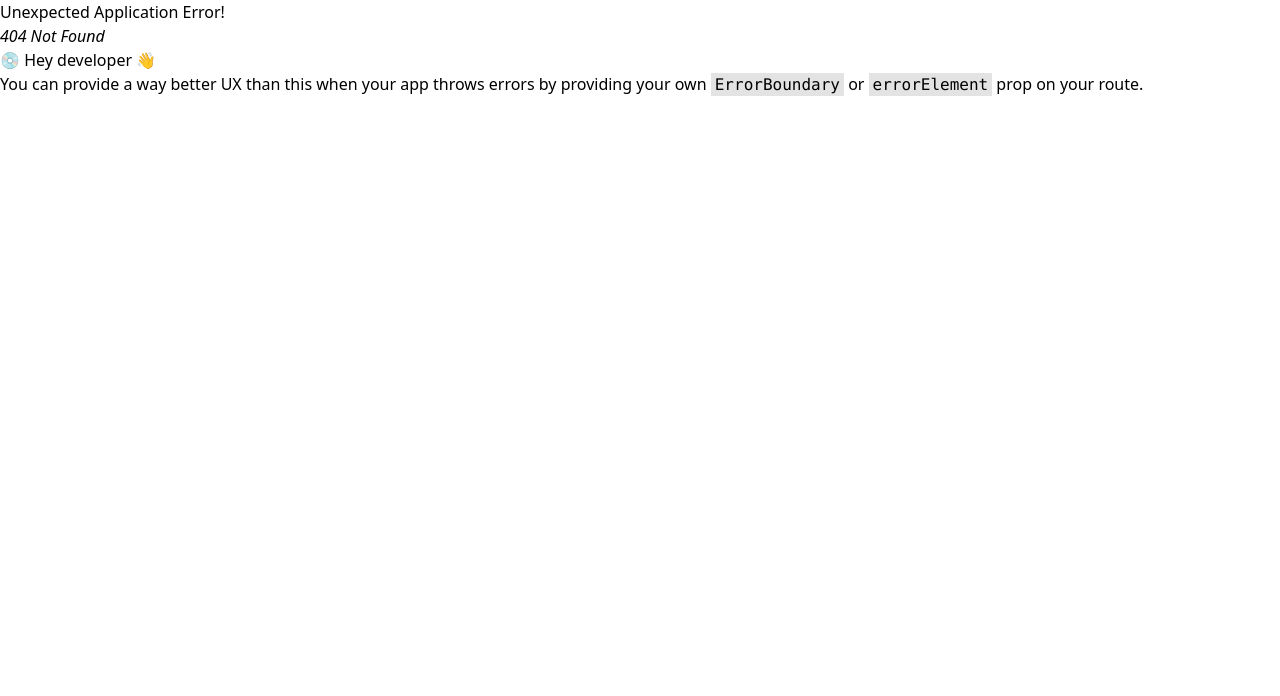
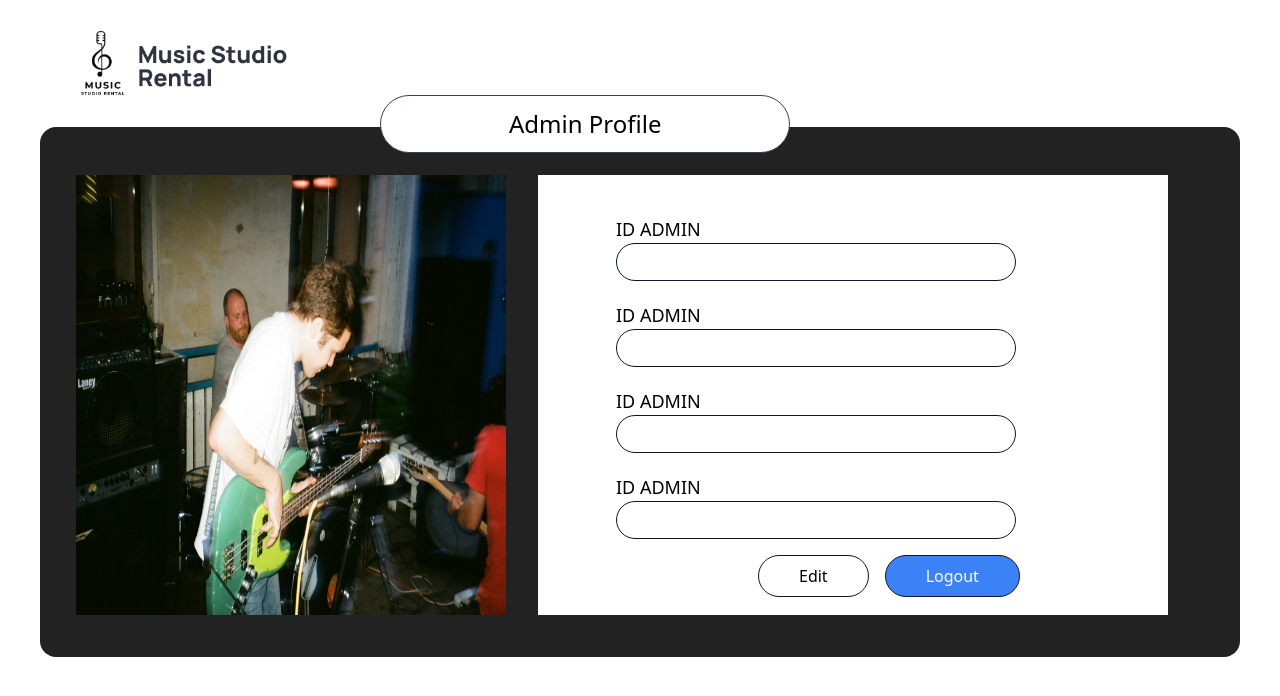
Before and after one commit to maghfur26/Ceria-Music, a React (Vite) app in the folder Frontend/: page /admin-profil in a window 1280 px wide. Before the commit this address had no page. Shown: the top 696 px of the page. Built offline with nearby package versions, Linux system fonts and the light colour scheme.

Commit message:
add component profile-admin

```diff
--- /dev/null
+++ b/Frontend/src/Components/fragments/admin/AdminProfil.jsx
@@ -0,0 +1,91 @@
+// src/components/AdminProfile.js
+import React from "react";
+import Logo from "../../../assets/logo.png";
+import Bg from "../../../assets/bgLandingPages.jpg";
+
+const AdminProfile = () => {
+  return (
+    <>
+      <div className="md:min-h-[1000px] lg:min-h-[600px] min-h-52">
+        <div className="lg:px-11 lg:translate-x-0 lg:py-5 md:translate-x-56 md:py-3 px-28 py-3 ">
+          <img src={Logo} alt="" className="md:w-[300px] w-[180px]" />
+        </div>
+
+        <div className="flex items-center justify-center">
+          <div className="bg-[#222222] w-[1000px] h-[590px] tablets7portrait:w-[1200px] tablets7portrait:h-[1450px] ipadairportrait:w-[1200px] lg:h-[530px] zflip3portrait:h-[700px] iphone14plus:h-[670px] md:h-[1345px] relative rounded-none lg:rounded-2xl md:rounded-none">
+            <div className="absolute -top-8 translate-x-[340px] hidden md:hidden lg:block">
+              <div className="bg-white border border-slate-700 px-32 py-3 rounded-full">
+                <h1 className="text-2xl">Admin Profile</h1>
+              </div>
+            </div>
+            <div className="absolute flex lg:flex-row md:flex-col flex-col gap-x-8 left-9 right-10 md:mt-12 mt-5">
+              <div className="">
+                <img
+                  src={Bg}
+                  alt=""
+                  className="md:w-[800px] lg:w-[430px] md:h-[540px] lg:h-[440px] w-[400px] h-[200px] ipadairportrait:rounded-none zflip3portrait:rounded-xl ipadProPortrait:translate-x-[96px] ipadairportrait:translate-x-[79px] tablets7portrait:translate-x-[78px] md:translate-x-[42px] lg:translate-x-0 rounded-none md:rounded-[30px]"
+                />
+              </div>
+              <div className="bg-white md:w-[800px] lg:w-[630px] md:translate-x-[42px] ipadairportrait:translate-x-[79px] zflip3portrait:mt-6 zflip3portrait:rounded-xl tablets7portrait:h-[720px] ipadProPortrait:translate-x-[96px] tablets7portrait:mt-10 tablets7portrait:translate-x-[78px] ipadairportrait:mt-0 ipadairportrait:rounded-none lg:translate-x-0 md:h-[680px] lg:mt-0 md:mt-7 lg:h-[440px] w-full h-[400px] md:rounded-3xl rounded-none relative">
+                <div className="absolute md:top-10 top-5 flex flex-col iphonexr18:left-16 iphone12:left-14 iphone14plus:left-[78px] left-10 md:gap-y-5 gap-y-2">
+                  <div className="flex flex-col">
+                    <label htmlFor="" className="font-medium lg:text-lg md:text-[40px]">
+                      ID ADMIN
+                    </label>
+                    <input
+                      type="text"
+                      readOnly
+                      className="border rounded-3xl border-slate-900 md:w-[650px] md:h-[48px] lg:w-[400px] lg:h-[38px] w-[200px] h-[30px]"
+                    />
+                  </div>
+                  <div className="flex flex-col">
+                    <label htmlFor="" className="font-medium lg:text-lg md:text-[40px]">
+                      ID ADMIN
+                    </label>
+                    <input
+                      type="text"
+                      readOnly
+                      className="border rounded-3xl border-slate-900 md:w-[650px] md:h-[48px] lg:w-[400px] lg:h-[38px] w-[200px] h-[30px]"
+                    />
+                  </div>
+                  <div className="flex flex-col">
+                    <label htmlFor="" className="font-medium lg:text-lg md:text-[40px]">
+                      ID ADMIN
+                    </label>
+                    <input
+                      type="text"
+                      readOnly
+                      className="border rounded-3xl border-slate-900 md:w-[650px] md:h-[48px] lg:w-[400px] lg:h-[38px] w-[200px] h-[30px]"
+                    />
+                  </div>
+                  <div className="flex flex-col">
+                    <label htmlFor="" className="font-medium lg:text-lg md:text-[40px]">
+                      ID ADMIN
+                    </label>
+                    <input
+                      type="text"
+                      readOnly
+                      className="border rounded-3xl border-slate-900 md:w-[650px] md:h-[48px] lg:w-[400px] lg:h-[38px] w-[200px] h-[30px]"
+                    />
+                  </div>
+                </div>
+                <div className="absolute md:top-[590px] lg:top-[380px] top-[280px] left-7 iphonexr18:left-[53px] iphone12:left-[45px] iphone14plus:left-[66px] md:left-[110px] lg:left-[220px] flex md:w-auto px-4 md:px-0">
+                  <div className="flex flex-col md:flex-row items-center gap-4">
+                    <button className="md:py-5 py-2 md:px-28 lg:px-10 lg:py-2 px-[70px] md:text-3xl lg:text-base border border-slate-900 md:rounded-full lg:rounded-3xl rounded-3xl w-full md:w-auto">
+                      Edit
+                    </button>
+                    <button className="md:py-5 py-2 px-[70px] md:px-28 lg:px-10 lg:py-2 md:text-3xl lg:text-base border border-slate-900 bg-blue-500 text-white md:rounded-full rounded-3xl lg:rounded-3xl w-full md:w-auto">
+                      Logout
+                    </button>
+                  </div>
+                </div>
+              </div>
+            </div>
+          </div>
+        </div>
+      </div>
+    </>
+  );
+};
+
+export default AdminProfile;
--- /dev/null
+++ b/Frontend/src/Pages/adminProfil.jsx
@@ -0,0 +1,7 @@
+import AdminProfile from "../Components/fragments/admin/AdminProfil"
+
+const AdminProfilePage = () => {
+    return <AdminProfile/>
+}
+
+export default AdminProfilePage
--- a/Frontend/src/routers/index.jsx
+++ b/Frontend/src/routers/index.jsx
@@ -7,6 +7,7 @@ import Booking from "../Pages/booking";
 import LoginPage from "../Pages/login";
 import ForgetPasswordPage from "../Pages/forgetPassword";
 import ResetPasswordPage from "../Pages/resetPassword";
+import AdminProfilePage from "../Pages/adminProfil";
 
 const router = createBrowserRouter([
   {
@@ -41,6 +42,10 @@ const router = createBrowserRouter([
     path: "/reset-password/:token",
     element: <ResetPasswordPage />,
   },
+  {
+    path: '/admin-profil',
+    element: <AdminProfilePage/>
+  }
 ]);
 
 export default router;
--- a/Frontend/tailwind.config.js
+++ b/Frontend/tailwind.config.js
@@ -12,6 +12,16 @@ export default {
       aspectRatio: {
         '3/4': '3/4',
       },
+      screens: {
+        iphonexr18: '414px',
+        iphone12: '390px',
+        iphone14plus: '428px',
+        tablets7portrait: '800px',
+        zflip3portrait: '360px',
+        ipadairportrait: '820px',
+        ipadProPortrait: '834px',
+        ipadMiniPortrait: '744px'
+      }
     },
   },
   plugins: [],
```
